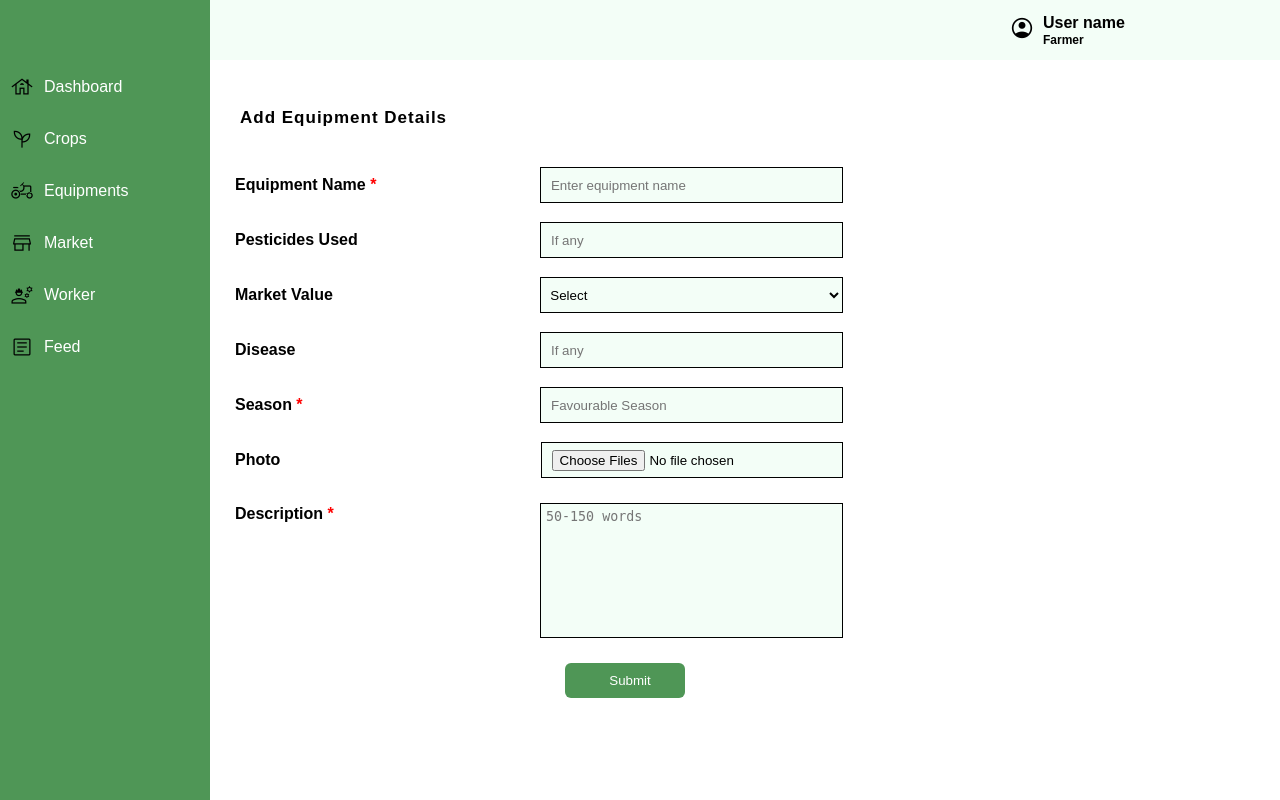
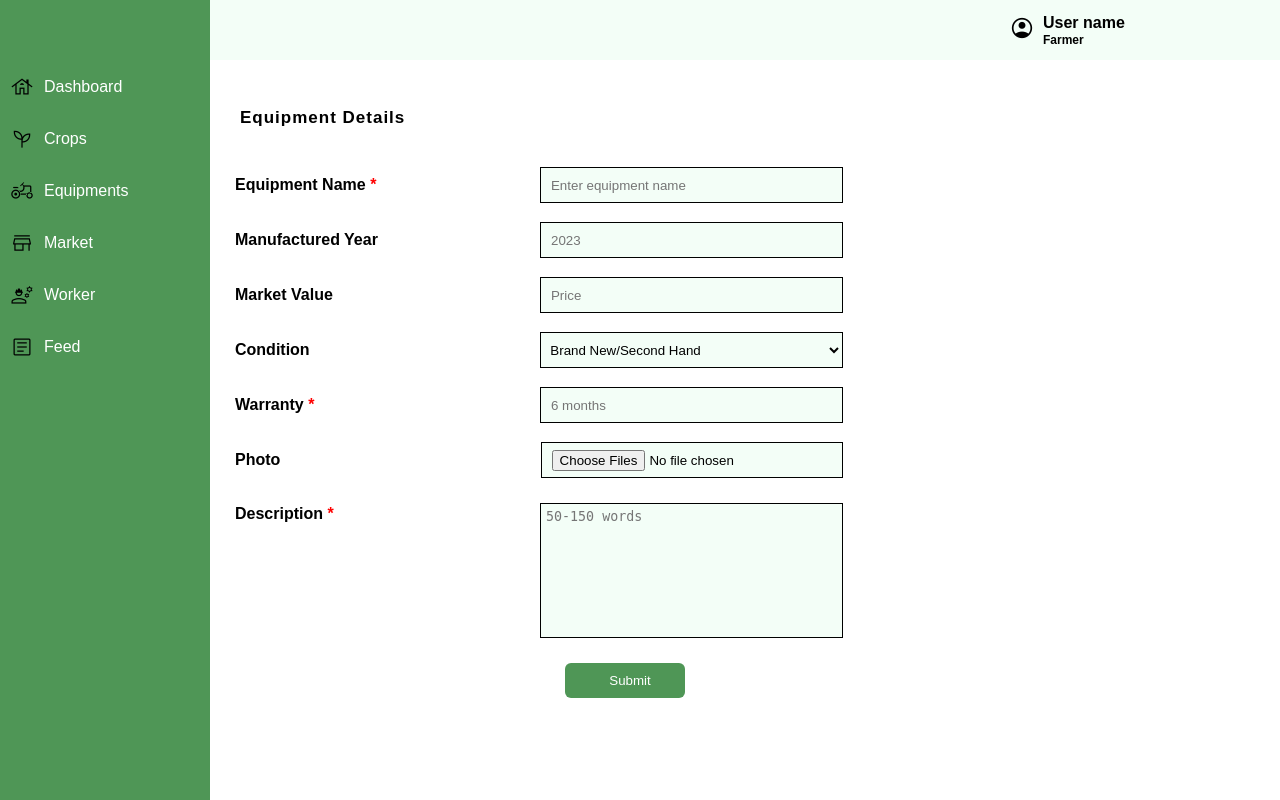
Before and after one commit to PunMahesh/AIMS, a Django app: page /add-equipment in a window 1280 px wide. Run offline with Django 4.2, Linux system fonts and the light colour scheme.

Commit message:
made changes in font size and texts

```diff
--- a/static/css/crops.css
+++ b/static/css/crops.css
@@ -52,6 +52,7 @@
 .crop-card-body {
   background-color:#F3FEF7;
   padding-left: 20px;
+  font-weight: bold;
 }
 
 .crop-card-body-item {
--- a/static/css/equipments.css
+++ b/static/css/equipments.css
@@ -43,7 +43,7 @@
     align-items: center;
     padding: 5px;
 }
-.equipment-card-header > span {
+.equipment-card-header  span {
     font-size: 17px;
     margin-left: 5px;
     color: white;
@@ -52,6 +52,7 @@
 .equipment-card-body {
     background-color:#F3FEF7;
     padding-left: 20px;
+    font-weight: bold;
 }
 
 .equipment-card-body-item {
--- a/templates/addequipment.html
+++ b/templates/addequipment.html
@@ -7,7 +7,7 @@
 <div class="content">
     <div class="main-content">
         <div class="content-title">
-            <span>Add Equipment Details</span>
+            <span>Equipment Details</span>
         </div>
         <div class="content-body">
             <form>
@@ -16,13 +16,17 @@
                     <input type="text" placeholder="Enter equipment name" />
                 </div>
                 <div class="form-field">
-                    <span class="form-label" >Pesticides Used</span>
-                    <input type="text" placeholder="If any" />
+                    <span class="form-label" >Manufactured Year</span>
+                    <input type="text" placeholder="2023" />
                 </div>
                 <div class="form-field">
                     <span class="form-label" >Market Value</span>
+                    <input type="text" placeholder="Price" />
+                </div>
+                <div class="form-field">
+                    <span class="form-label" >Condition</span>
                     <select name ="Select" >
-                        <option value=""  selected >Select</option>
+                        <option value="">Brand New/Second Hand</option>
                         <option value="1">Option 1</option>
                         <option value="2">Option 2</option>
                         <option value="3">Option 3</option>
@@ -31,12 +35,8 @@
                     </select>
                 </div>
                 <div class="form-field">
-                    <span class="form-label" >Disease</span>
-                    <input type="text" placeholder="If any" />
-                </div>
-                <div class="form-field">
-                    <span class="form-label required" >Season</span>
-                    <input type="text" placeholder="Favourable Season" />
+                    <span class="form-label required" >Warranty</span>
+                    <input type="text" placeholder="6 months" />
                 </div>
                 <div class="form-field">
                     <span class="form-label" >Photo</span>
```
Also changed, not shown: templates/equipments.html (+5 -5 lines).
